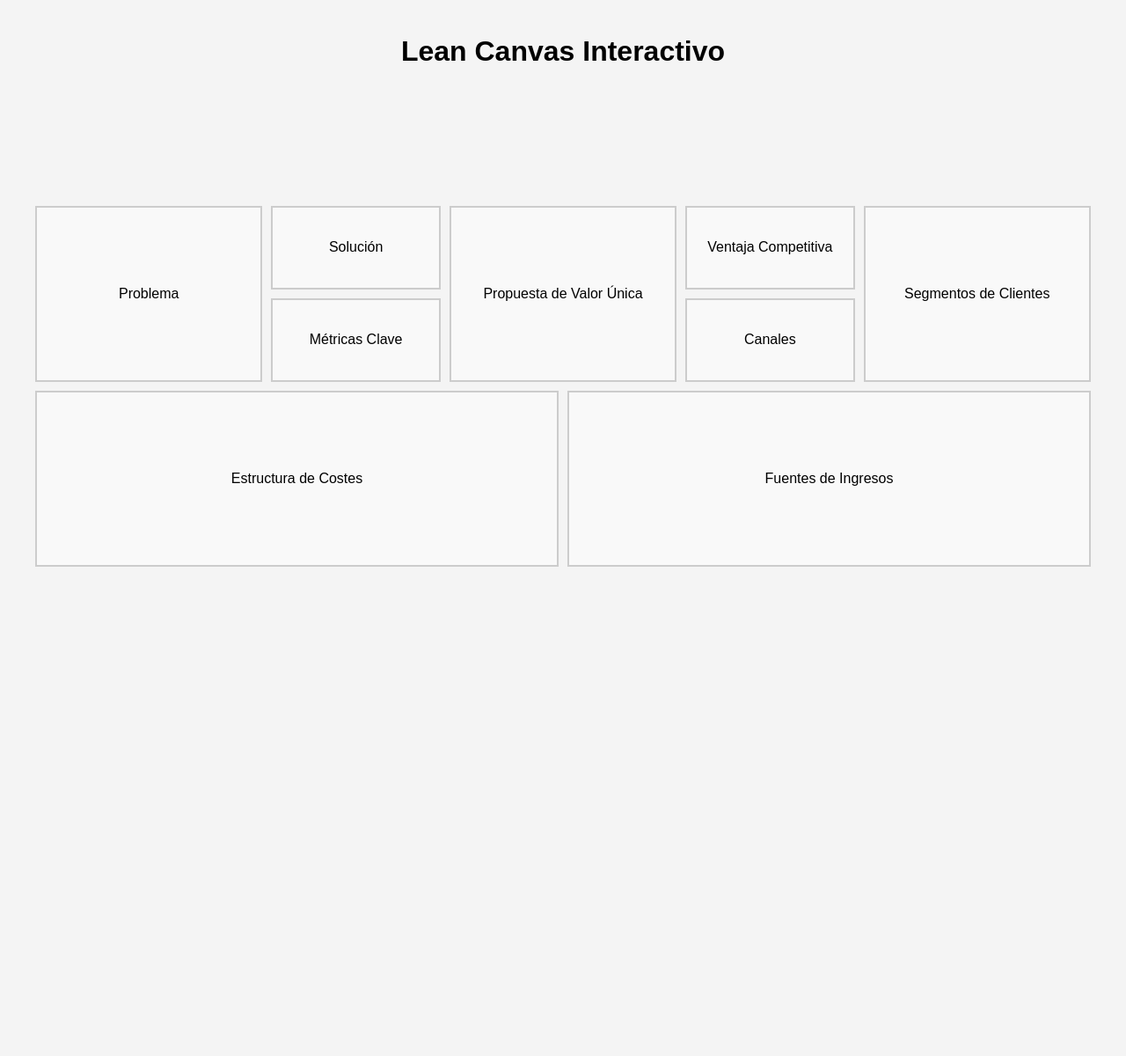
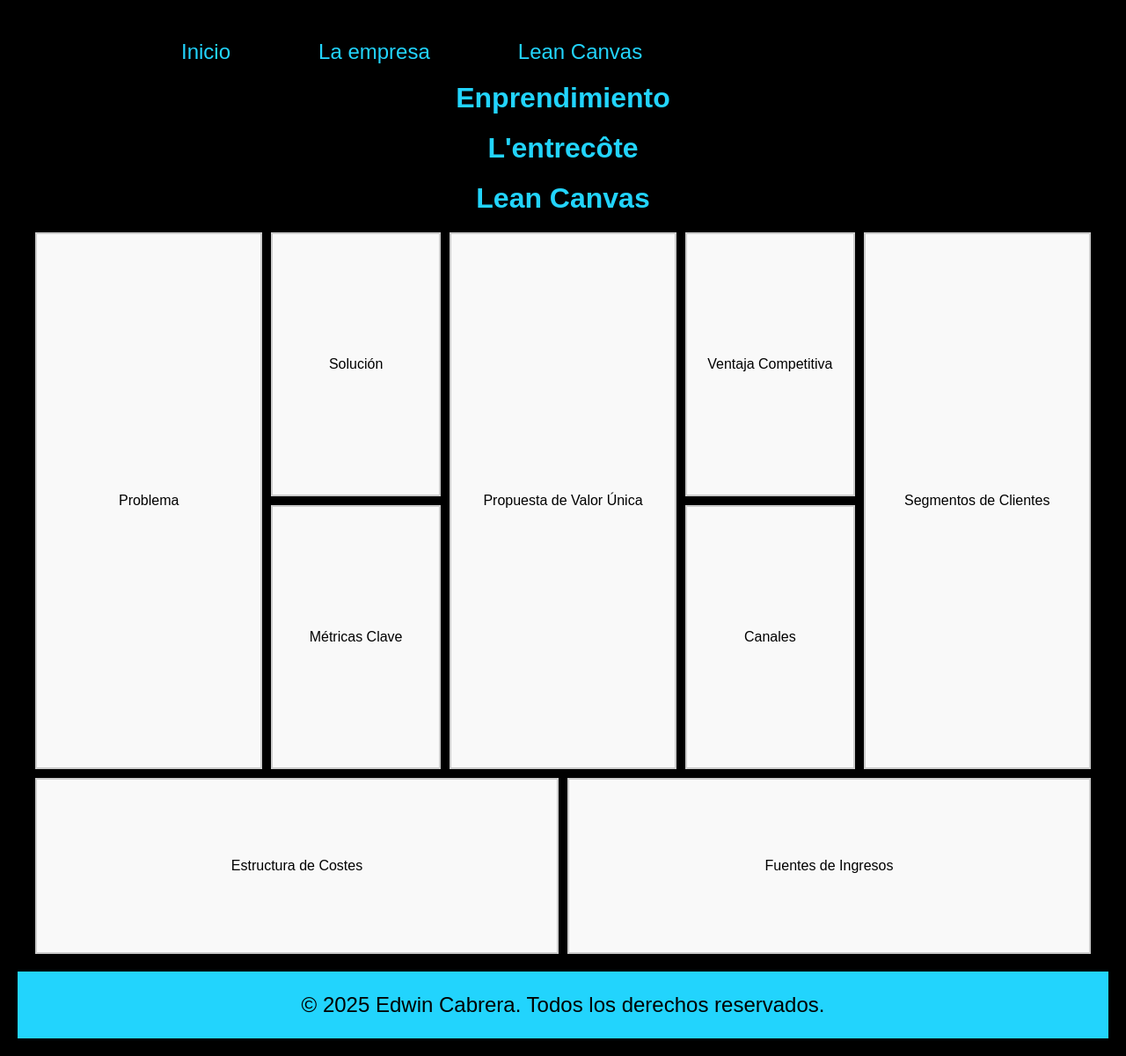
Before and after one commit to SoyEdwinCabrera/Lean_Canvas, a plain HTML site: page index.html in a window 1280 px wide. Shown: the whole page at 88% size. Before the commit the page ends 800 px from the top, so only its background shows below. Drawn offline with Linux system fonts and the light colour scheme.

Commit message:
Se agrega header, footer, secciones, estilos

```diff
--- a/index.html
+++ b/index.html
@@ -7,10 +7,24 @@
     <link rel="stylesheet" href="styles.css">
 </head>
 <body>
-    <header>
-
+    <header class="header">
+        <nav class="header__menu">
+            <a class="header__menu__link" href="index.html">Inicio</a>
+            <a class="header__menu__link" href="#la-empresa">La empresa</a>
+            <a class="header__menu__link" href="#modelo">Lean Canvas</a>
+        </nav>
     </header>
-    <h1>Lean Canvas Interactivo</h1>
+    <main>
+        <div class="explaining__text">
+            <h1>Enprendimiento</h1>
+            <p></p>
+        </div>
+        <div class="explaining__text">
+            <h2 class="la-empresa">L'entrecôte</h2>
+            <p></p>
+        </div>
+        <section>
+            <h2 class="modelo">Lean Canvas</h2>
             <div class="lean-canvas">
                 <!-- Primera Fila -->
                 <div class="row">
@@ -62,5 +76,11 @@
             </div>
 
             <script src="scripts.js"></script>
+        </section>
+    </main>
+
+<footer class="footer">
+    <p>© 2025 Edwin Cabrera. Todos los derechos reservados.</p>
+</footer>
 </body>
 </html>
--- a/styles.css
+++ b/styles.css
@@ -11,12 +11,48 @@ body {
     min-height: 100vh;
     background-color: #f4f4f4;
     padding: 20px;
+    box-sizing: border-box;
+    background-color: #000000;
 }
+
+.header{
+    padding: 2% 0% 0% 15%;
+}
+
+.header__menu{
+    display: flex;
+    gap: 100px;
+}
+.header__menu__link{
+
+    font-size: 1.5rem;
+    font-weight: 200;
+    text-decoration: none;
+    color: #22D4FD;
+
+}
+
 
 h1 {
     font-size: 2rem;
     margin-bottom: 20px;
-    align-self: center;
+    text-align: center;
+    color: #22D4FD;
+}
+
+.explaining__text {
+    font-size: 1.5rem;
+    margin-bottom: 20px;
+    text-align: center;
+    color: #ffffff;
+
+}
+
+h2 {
+    font-size: 2rem;
+    margin-bottom: 20px;
+    text-align: center;
+    color: #22D4FD;
 }
 
 .lean-canvas {
@@ -36,8 +72,8 @@ h1 {
 
 .card {
     position: relative;
-    width: 100%;
-    min-height: 200px; /* Altura mínima para las tarjetas */
+    width: 90%;
+    min-height: 600px; /* Altura mínima para las tarjetas */
     transform-style: preserve-3d;
     transition: transform 0.5s;
     background: #f9f9f9;
@@ -52,7 +88,8 @@ h1 {
 }
 
 .card.small {
-    min-height: 95px; /* Altura para tarjetas pequeñas */
+    min-height: 300px; /* Altura para tarjetas pequeñas */
+    width: 100%;
 }
 
 .column {
@@ -102,6 +139,20 @@ header {
     margin-bottom: 20px;
 }
 
+footer {
+    text-align: center;
+    margin-top: 20px;
+}
+.footer{
+    color:var(--color-primaria);
+    background-color: #22D4FD;
+    padding: 24px;
+    text-align: center;
+    font-family: var(--fuente-krona);
+    font-size: 1.5rem;
+    font-weight: 400;
+}
+
 /* Media queries para responsividad */
 @media (max-width: 786px) {
     .row {
```
Also changed, not shown: 1 other file. Lines whose indentation alone changed are shown as unchanged.
